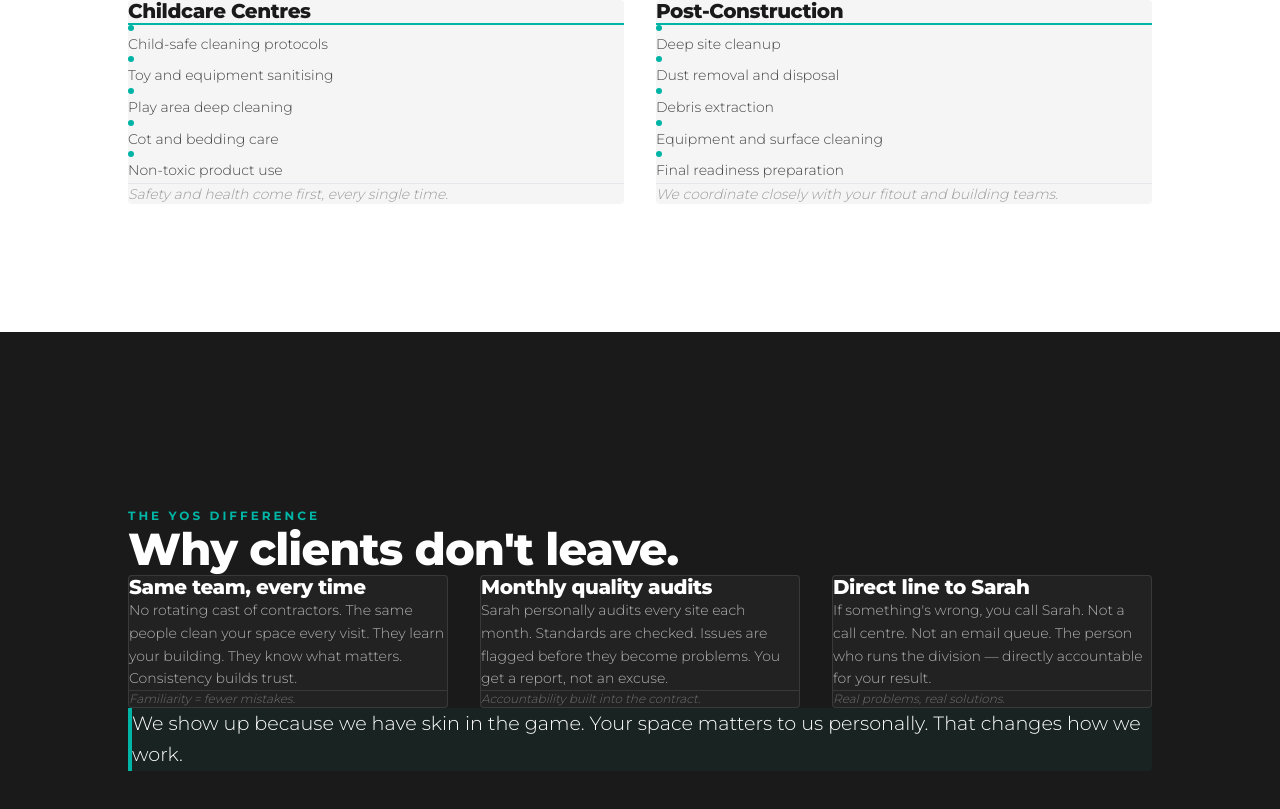
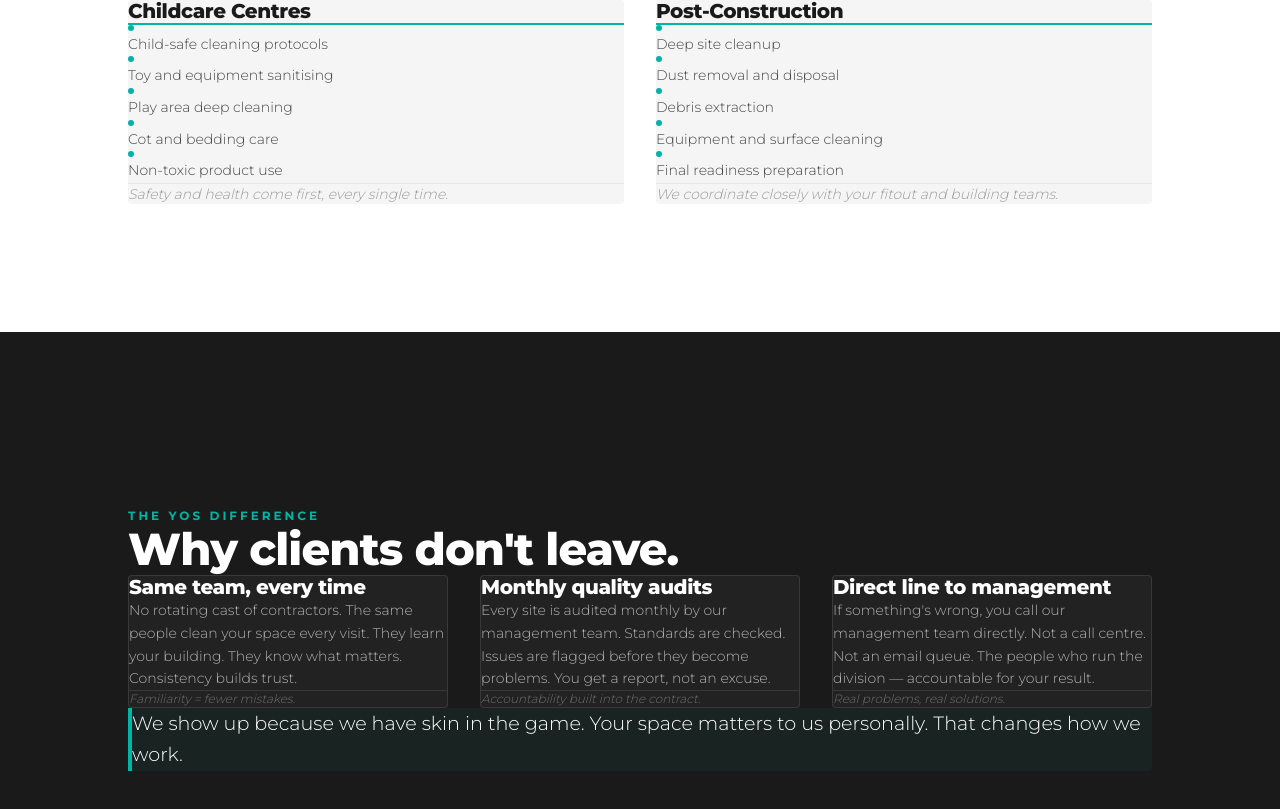
Before and after one commit to yossy-jk/yos-website, a Next.js app: page /cleaning in a window 1280 px wide. Shown: the part 1693-2502 px from the top of the page. Built offline with nearby package versions, Linux system fonts and the light colour scheme.

Commit message:
Remove Sarah Kelley name references from cleaning page and homepage service desc — team-focused language throughout for scalability

```diff
--- a/src/app/cleaning/page.tsx
+++ b/src/app/cleaning/page.tsx
@@ -54,7 +54,7 @@ export default function CleaningPage() {
               {[
                 { stat: 'Same team', label: 'Every visit — no surprises' },
                 { stat: 'Monthly', label: 'Quality audits on every site' },
-                { stat: 'Direct line', label: 'To Sarah, not a call centre' },
+                { stat: 'Direct line', label: 'To our team, not a call centre' },
                 { stat: '100%', label: 'Locally owned and operated' },
               ].map(item => (
                 <div key={item.label} className="bg-near-black px-6 py-8 text-center">
@@ -168,12 +168,12 @@ export default function CleaningPage() {
               },
               {
                 title: 'Monthly quality audits',
-                body: 'Sarah personally audits every site each month. Standards are checked. Issues are flagged before they become problems. You get a report, not an excuse.',
+                body: 'Every site is audited monthly by our management team. Standards are checked. Issues are flagged before they become problems. You get a report, not an excuse.',
                 aside: 'Accountability built into the contract.'
               },
               {
-                title: 'Direct line to Sarah',
-                body: "If something's wrong, you call Sarah. Not a call centre. Not an email queue. The person who runs the division — directly accountable for your result.",
+                title: 'Direct line to management',
+                body: "If something's wrong, you call our management team directly. Not a call centre. Not an email queue. The people who run the division — accountable for your result.",
                 aside: 'Real problems, real solutions.'
               },
             ].map((item, i) => (
```
